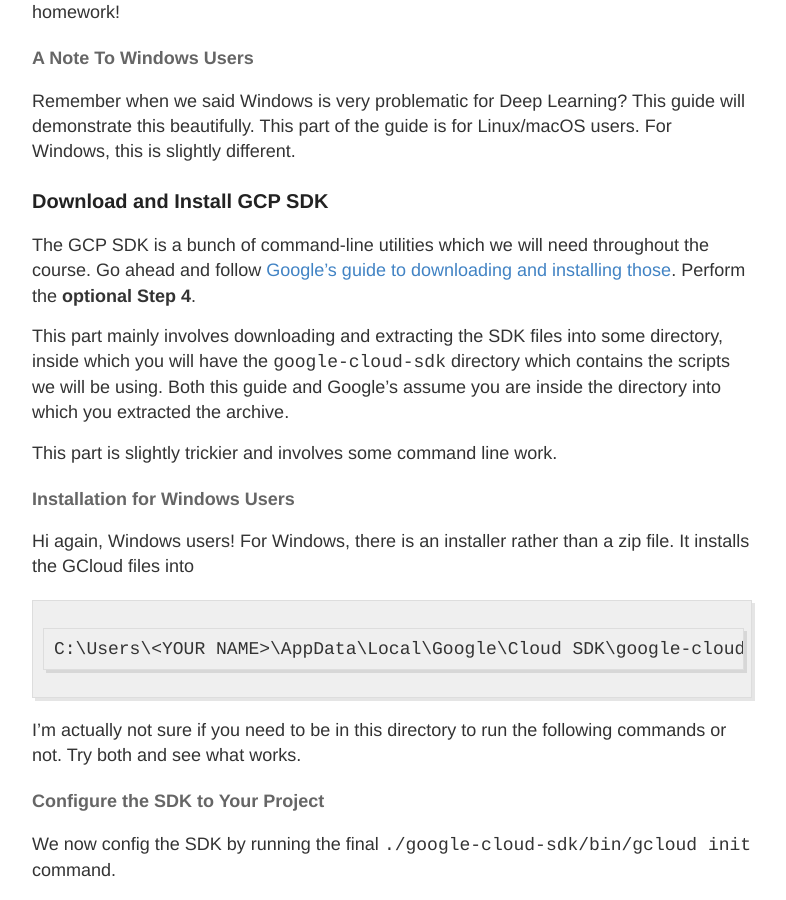
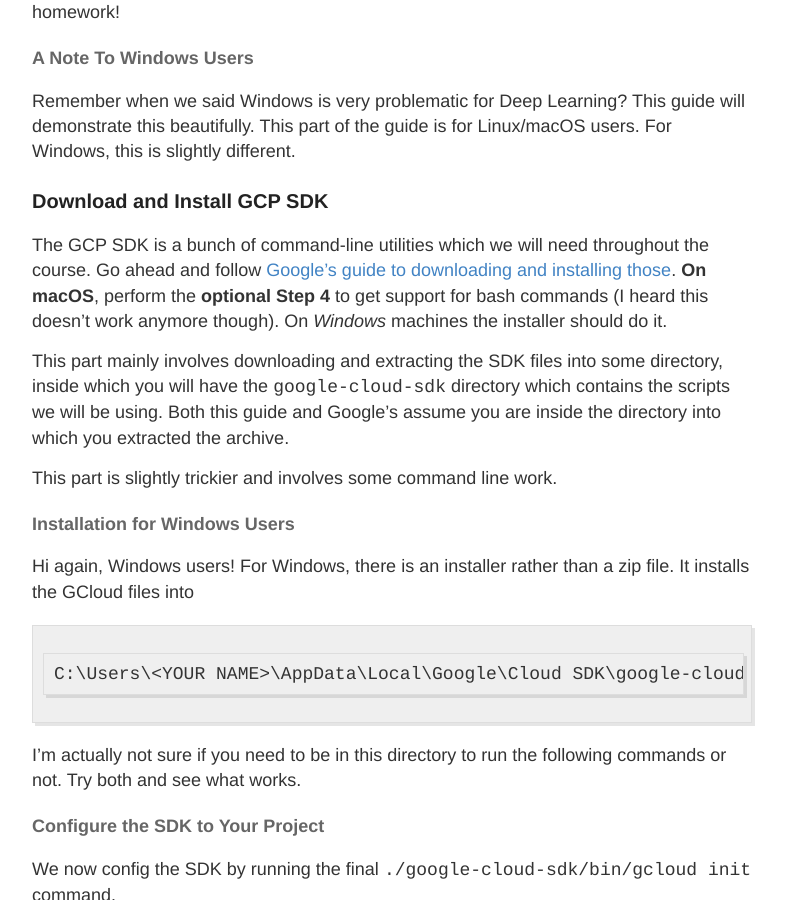
Before and after one commit to nirbenz/nirbenz.github.io, a Jekyll site: the page built from _posts/2017-11-18-GCP.md, in a window 1280 px wide and 900 px high, scrolled down 8692 px. Shown: the whole window, without its empty margins (248-1034 px from the left). Built offline with Jekyll 4.4.1, drawn with Linux system fonts in a browser that asks for light colours.

Commit message:
More windows corrections.

```diff
--- a/_posts/2017-11-18-GCP.md
+++ b/_posts/2017-11-18-GCP.md
@@ -94,7 +94,7 @@
 
 ### Download and Install GCP SDK
 
-The GCP SDK is a bunch of command-line utilities which we will need throughout the course. Go ahead and follow [Google's guide to downloading and installing those](https://cloud.google.com/sdk/docs/). Perform the **optional Step 4**.
+The GCP SDK is a bunch of command-line utilities which we will need throughout the course. Go ahead and follow [Google's guide to downloading and installing those](https://cloud.google.com/sdk/docs/). **On macOS**, perform the **optional Step 4** to get support for bash commands (I heard this doesn't work anymore though). On *Windows* machines the installer should do it.
 
 This part mainly involves downloading and extracting the SDK files into some directory, inside which you will have the `google-cloud-sdk` directory which contains the scripts we will be using. Both this guide and Google's assume you are inside the directory into which you extracted the archive.
 
```
